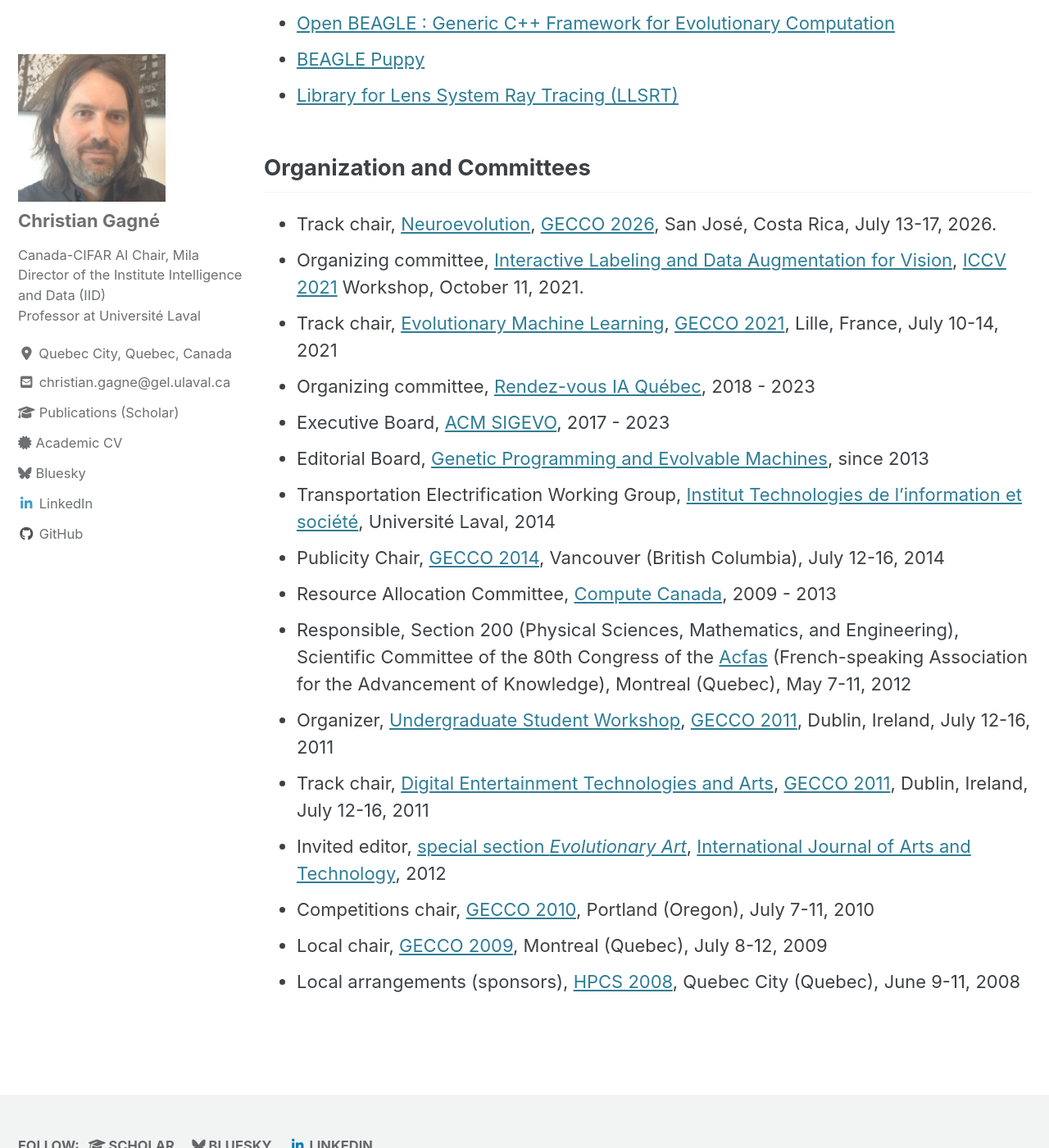
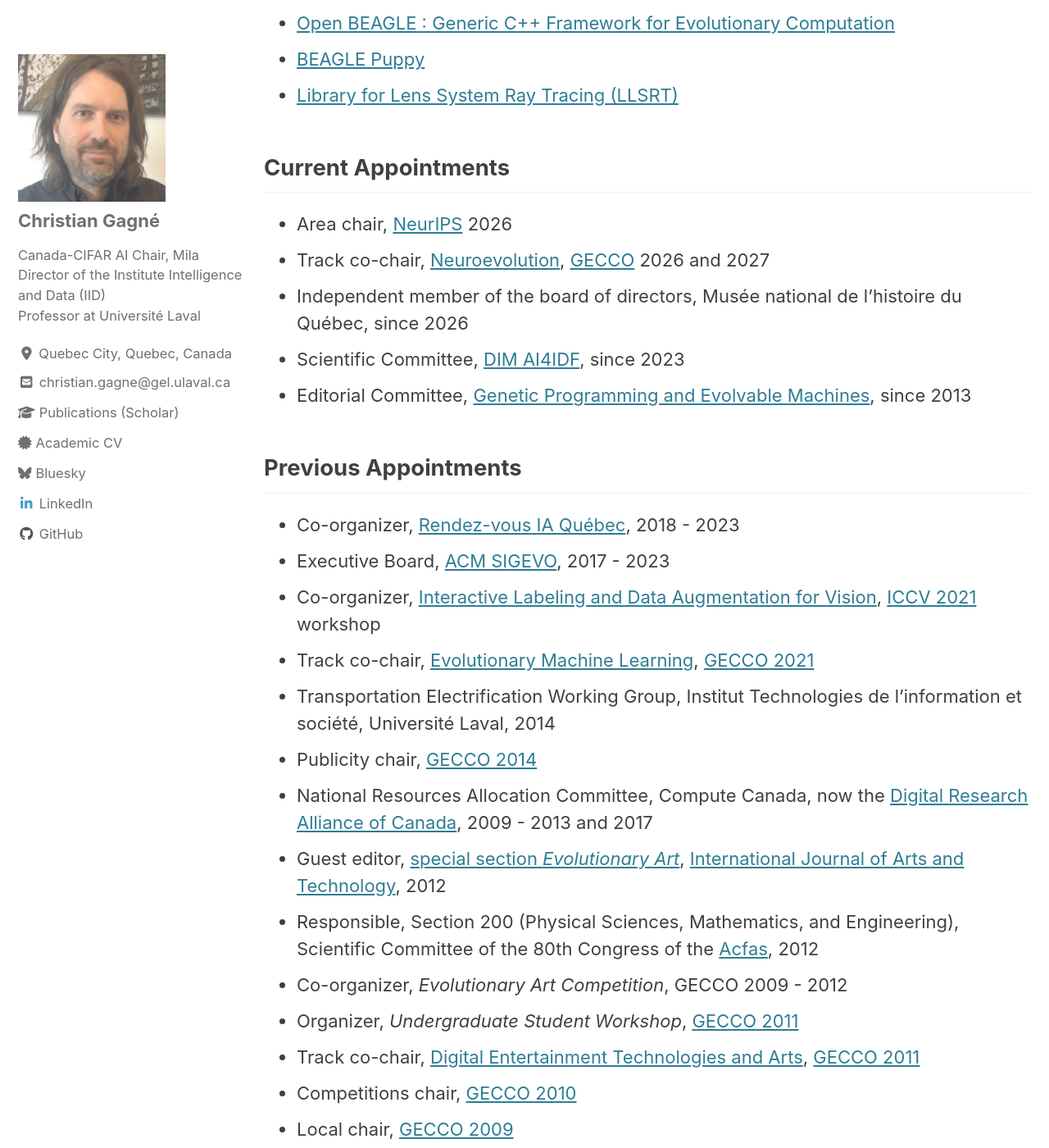
Before and after one commit to chgagne/english, a Jekyll site: the page built from _pages/research.md, in a window 1280 px wide and 1400 px high, scrolled down 1628 px. Shown: the whole window at 82% size. Built offline with Jekyll 4.4.1, drawn with Linux system fonts in a browser that asks for light colours; cached includes are drawn as plain includes; some of the changed text lies outside the part shown.

Commit message:
Harmonisation avec le CV, réparation des liens, marqueurs de liaison.
Mêmes modifications que du côté français, avec les libellés du CV
anglais : Organization and Committees se scinde en Current et Previous
Appointments, les quatre mandats courants manquants entrent, les
anciens se condensent. Les titres anglais des cours viennent du CV
anglais, avec leurs années ; les deux cours actuels portaient encore
leur titre français.

Liens réparés comme du côté français, avec les variantes anglaises de
vision.fsg.ulaval.ca, cervim.fsg.ulaval.ca, alliancecan.ca et de la
page d'Audrey Durand.

Marqueurs de liaison posés, identiques à ceux du site français : les
vingt marqueurs cv: se correspondent un à un d'une langue à l'autre.

Co-Authored-By: Claude Opus 5 (1M context) <noreply@anthropic.com>

```diff
--- a/_pages/research.md
+++ b/_pages/research.md
@@ -2,6 +2,7 @@
 permalink: /research/
 title: "Research"
 ---
+<!-- cv-hors-portee -->
 
 My research interests lie on the elaboration of methods for machine learning and stochastic optimization and their applications.
 
@@ -20,6 +21,7 @@ My research interests lie on the elaboration of methods for machine learning and
     - Smart Grids
 
 ## Project Pages
+<!-- cv-hors-portee -->
 
 - [TrackPGD: Efficient Adversarial Attack using Object Binary Masks against Robust Transformer Trackers (2024)](https://lvsn.github.io/TrackPGD/)
 - [Reproducibility Study on Adversarial Attacks against Robust Transformer Trackers (2024)](https://lvsn.github.io/ReproStudy/)
@@ -32,6 +34,7 @@ My research interests lie on the elaboration of methods for machine learning and
 - [Learning to Predict Indoor Illumination from a Single Image (2017)](http://vision.gel.ulaval.ca/~jflalonde/publications/projects/deepIndoorLight/index.html)
 
 ## Software Projects
+<!-- cv-section: logiciels -->
 
 - [DEAP : Distributed Evolutionary Algorithms in Python](https://github.com/deap/deap)
 - [SCHNAPS : Generic Population-based Simulator for Public Health](https://github.com/audurand/schnaps)
@@ -40,21 +43,29 @@ My research interests lie on the elaboration of methods for machine learning and
 - [Library for Lens System Ray Tracing (LLSRT)](http://w3.gel.ulaval.ca/~cgagne/llsrt/)
 
 
-## Organization and Committees
+## Current Appointments
+<!-- cv-section: organisation-evenements, comites/internationaux, comites/nationaux, comites/redaction, comites/programme, service-collectivite -->
 
-- Track chair, [Neuroevolution](https://gecco-2026.sigevo.org/Track?itemId=59), [GECCO 2026](https://gecco-2026.sigevo.org/HomePage), San José, Costa Rica, July 13-17, 2026.
-- Organizing committee, [Interactive Labeling and Data Augmentation for Vision](https://ildav-workshop.github.io/), [ICCV 2021](http://iccv2021.thecvf.com/) Workshop, October 11, 2021.
-- Track chair, [Evolutionary Machine Learning](https://gecco-2021.sigevo.org/Tracks#EML%20-%20Evolutionary%20Machine%20Learning), [GECCO 2021](https://gecco-2021.sigevo.org/HomePage), Lille, France, July 10-14, 2021
-- Organizing committee, [Rendez-vous IA Québec](https://www.itis.ulaval.ca/cms/site/itis/rviaqc), 2018 - 2023
-- Executive Board, [ACM SIGEVO](http://sig.sigevo.org/index.html), 2017 - 2023
-- Editorial Board, [Genetic Programming and Evolvable Machines](http://www.springer.com/computer/ai/journal/10710), since 2013
-- Transportation Electrification Working Group, [Institut Technologies de l'information et société](https://www.itis.ulaval.ca), Université Laval, 2014
-- Publicity Chair, [GECCO 2014](http://www.sigevo.org/gecco-2014/), Vancouver (British Columbia), July 12-16, 2014
-- Resource Allocation Committee, [Compute Canada](https://computecanada.ca), 2009 - 2013
-- Responsible, Section 200 (Physical Sciences, Mathematics, and Engineering), Scientific Committee of the 80th Congress of the [Acfas](http://www.acfas.ca) (French-speaking Association for the Advancement of Knowledge), Montreal (Quebec), May 7-11, 2012
-- Organizer, [Undergraduate Student Workshop](usw-gecco2011.html), [GECCO 2011](http://www.sigevo.org/gecco-2011), Dublin, Ireland, July 12-16, 2011
-- Track chair, [Digital Entertainment Technologies and Arts](http://www.sigevo.org/gecco-2011/organizers-tracks.html#det), [GECCO 2011](http://www.sigevo.org/gecco-2011), Dublin, Ireland, July 12-16, 2011
-- Invited editor, [special section *Evolutionary Art*](http://www.inderscience.com/info/inarticletoc.php?jcode=ijart&year=2015&vol=8&issue=2), [International Journal of Arts and Technology](http://www.inderscience.com/ijart), 2012
-- Competitions chair, [GECCO 2010](http://www.sigevo.org/gecco-2010), Portland (Oregon), July 7-11, 2010
-- Local chair, [GECCO 2009](http://www.sigevo.org/gecco-2009), Montreal (Quebec), July 8-12, 2009
-- Local arrangements (sponsors), [HPCS 2008](http://www.hpcs2008.org), Quebec City (Quebec), June 9-11, 2008
+- Area chair, [NeurIPS](https://neurips.cc) 2026 <!-- cv: neurips-ac -->
+- Track co-chair, [Neuroevolution](https://gecco-2026.sigevo.org/Track?itemId=59), [GECCO](https://gecco-2026.sigevo.org/HomePage) 2026 and 2027 <!-- cv: gecco-neuroevolution -->
+- Independent member of the board of directors, Musée national de l'histoire du Québec, since 2026 <!-- cv: nat-ca -->
+- Scientific Committee, [DIM AI4IDF](https://ai4idf.fr/), since 2023 <!-- cv: dim-ai4idf -->
+- Editorial Committee, [Genetic Programming and Evolvable Machines](http://www.springer.com/computer/ai/journal/10710), since 2013 <!-- cv: gpem-editorial -->
+
+## Previous Appointments
+
+- Co-organizer, [Rendez-vous IA Québec](https://rdviaqc.com), 2018 - 2023 <!-- cv: rviaq -->
+- Executive Board, [ACM SIGEVO](http://sig.sigevo.org/index.html), 2017 - 2023 <!-- cv: sigevo-exec -->
+- Co-organizer, [Interactive Labeling and Data Augmentation for Vision](https://ildav-workshop.github.io/), [ICCV 2021](http://iccv2021.thecvf.com/) workshop <!-- cv: ildav-iccv2021 -->
+- Track co-chair, [Evolutionary Machine Learning](https://gecco-2021.sigevo.org/Tracks#EML%20-%20Evolutionary%20Machine%20Learning), [GECCO 2021](https://gecco-2021.sigevo.org/HomePage) <!-- cv: gecco-eml -->
+- Transportation Electrification Working Group, Institut Technologies de l'information et société, Université Laval, 2014 <!-- cv: transport-itis -->
+- Publicity chair, [GECCO 2014](http://www.sigevo.org/gecco-2014/) <!-- cv: gecco-2014-publicite -->
+- National Resources Allocation Committee, Compute Canada, now the [Digital Research Alliance of Canada](https://alliancecan.ca/en), 2009 - 2013 and 2017 <!-- cv: calcul-canada -->
+- Guest editor, [special section *Evolutionary Art*](http://www.inderscience.com/info/inarticletoc.php?jcode=ijart&year=2015&vol=8&issue=2), [International Journal of Arts and Technology](http://www.inderscience.com/ijart), 2012 <!-- cv: ijart-invite -->
+- Responsible, Section 200 (Physical Sciences, Mathematics, and Engineering), Scientific Committee of the 80th Congress of the [Acfas](http://www.acfas.ca), 2012 <!-- cv: acfas-2012 -->
+- Co-organizer, *Evolutionary Art Competition*, GECCO 2009 - 2012 <!-- cv: gecco-art-comp -->
+- Organizer, *Undergraduate Student Workshop*, [GECCO 2011](http://www.sigevo.org/gecco-2011) <!-- cv: gecco-usw2011 -->
+- Track co-chair, [Digital Entertainment Technologies and Arts](http://www.sigevo.org/gecco-2011/organizers-tracks.html#det), [GECCO 2011](http://www.sigevo.org/gecco-2011) <!-- cv: gecco-det2011 -->
+- Competitions chair, [GECCO 2010](http://www.sigevo.org/gecco-2010) <!-- cv: gecco-2010-comp -->
+- Local chair, [GECCO 2009](http://www.sigevo.org/gecco-2009) <!-- cv: gecco-2009-local -->
+- Sponsors chair, *High Performance Computing Symposium* (HPCS), Quebec City, 2008 <!-- cv: hpcs-2008 -->
```
Also changed, not shown: _pages/index.md (+3 -2 lines), _pages/students.md (+8 -6 lines), _pages/teaching.md (+8 -7 lines).
